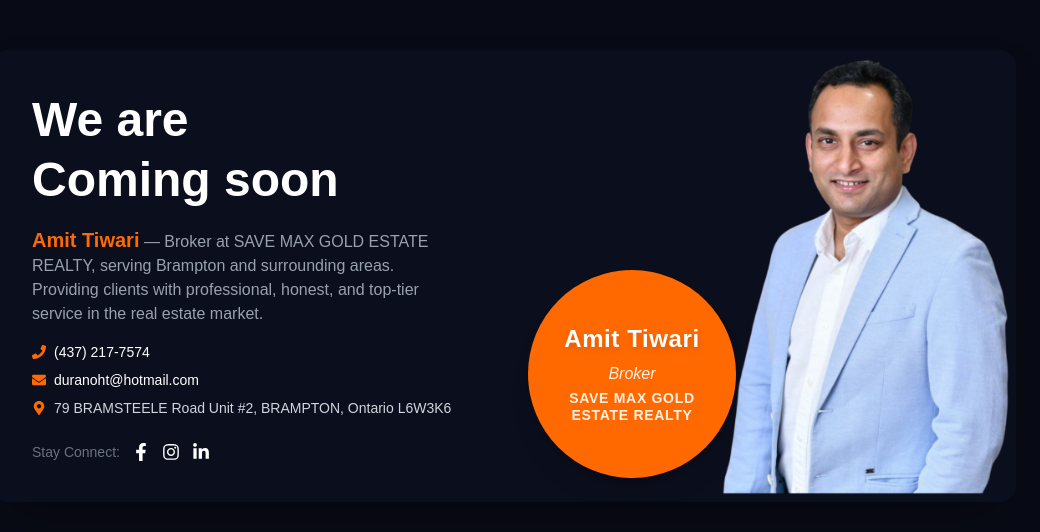
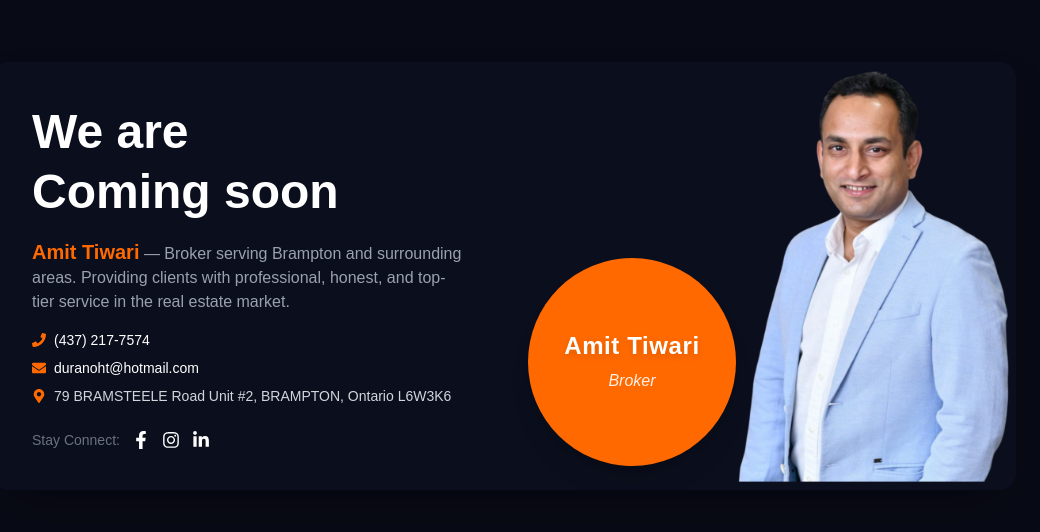
Before and after one commit to usmanraza5245/amit-tiwari-coming-soon, a Next.js app: page / in a window 1280 px wide. Shown: the part 124-656 px from the top of the page, without its empty margins (136-1176 px from the left). Built offline with nearby package versions, Linux system fonts and the light colour scheme.

Commit message:
Remove redundant title from broker description

```diff
--- a/app/page.tsx
+++ b/app/page.tsx
@@ -21,8 +21,7 @@
             </h1>
             <p className="text-gray-400 mb-4">
               <strong className="text-orange-500 text-xl">Amit Tiwari</strong> —
-              Broker at SAVE MAX GOLD ESTATE REALTY, serving Brampton and
-              surrounding areas. Providing clients with professional, honest,
+              Broker serving Brampton and surrounding areas. Providing clients with professional, honest,
               and top-tier service in the real estate market.
             </p>
 
@@ -96,9 +95,9 @@
               <p className="text-base mt-2 font-medium text-white/90 italic">
                 Broker
               </p>
-              <p className="text-sm mt-1 font-semibold uppercase tracking-wider text-white/90 text-center leading-tight">
+              {/* <p className="text-sm mt-1 font-semibold uppercase tracking-wider text-white/90 text-center leading-tight">
                 SAVE MAX GOLD ESTATE REALTY
-              </p>
+              </p> */}
             </div>
           </div>
         </div>
```
